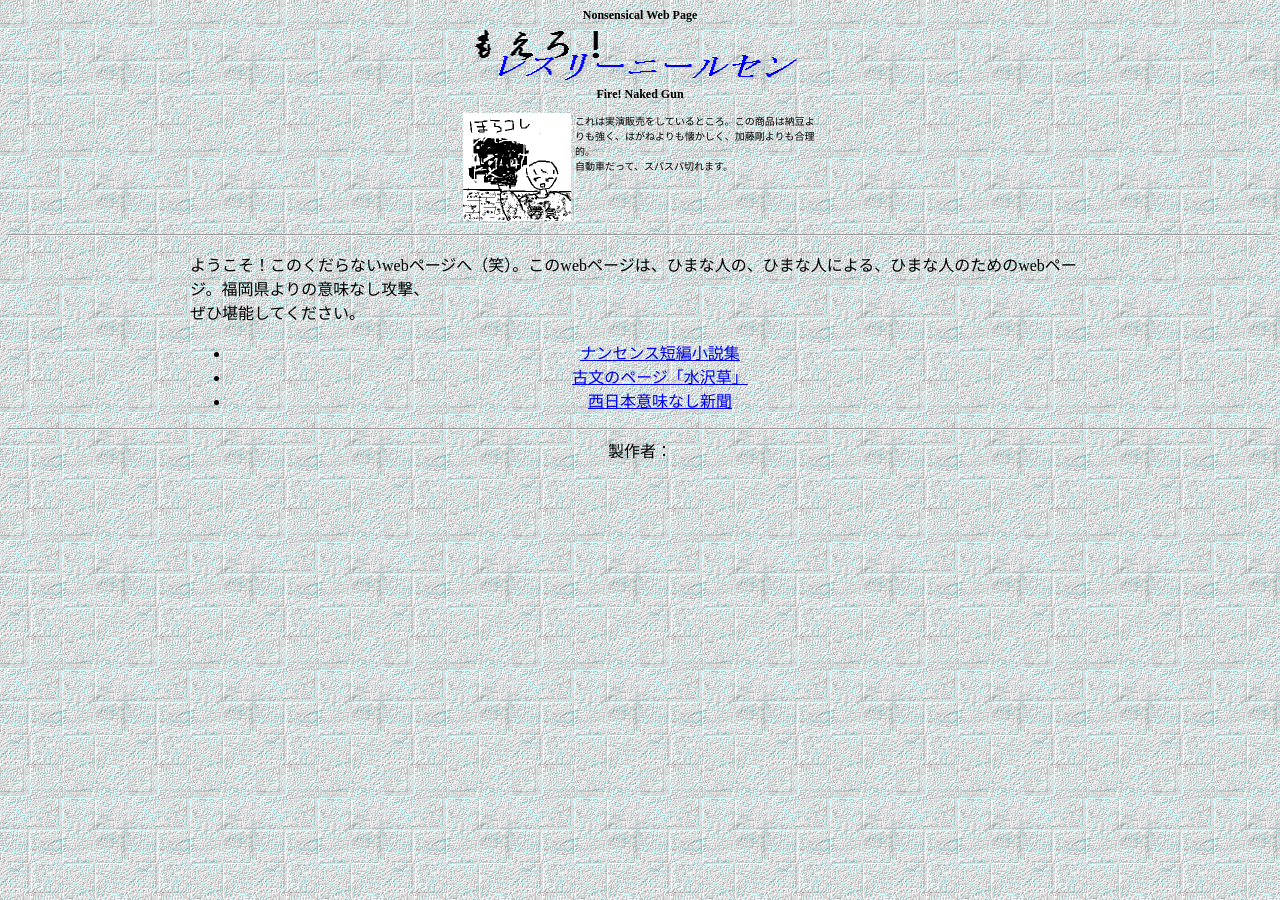
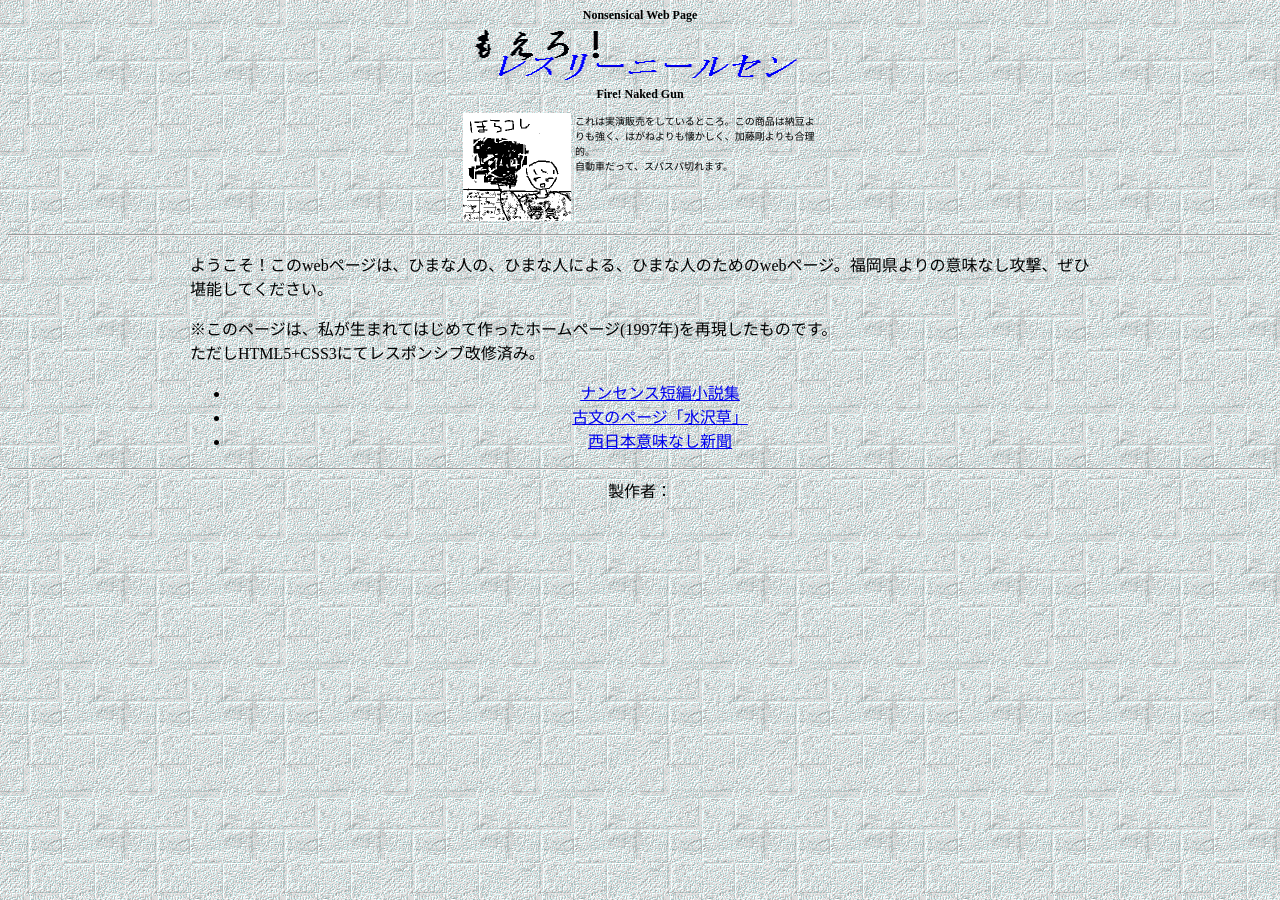
Before and after one commit to mtmt2199/mtmt2199.github.io, a Jekyll site: the page moero/moero.html, which Jekyll copies as it is, in a window 1280 px wide. Built offline with Jekyll 4.4.1, drawn with Linux system fonts in a browser that asks for light colours.

Commit message:
moero.html を更新

```diff
--- a/moero/moero.html
+++ b/moero/moero.html
@@ -36,7 +36,11 @@ td {
 <HR align = center>
 
 <div id="cont-area">
-<p align=left>ようこそ！このくだらないwebページへ（笑）。このwebページは、ひまな人の、ひまな人による、ひまな人のためのwebページ。福岡県よりの意味なし攻撃、<br>ぜひ堪能してください。</p>
+<p align=left>ようこそ！このwebページは、ひまな人の、ひまな人による、ひまな人のためのwebページ。福岡県よりの意味なし攻撃、ぜひ堪能してください。</p>
+<p align=left>
+※このページは、私が生まれてはじめて作ったホームページ(1997年)を再現したものです。<br>
+ ただしHTML5+CSS3にてレスポンシブ改修済み。
+</p>
 
 <UL>
 <LI><A HREF = "syosetu.html">ナンセンス短編小説集</A>
```
